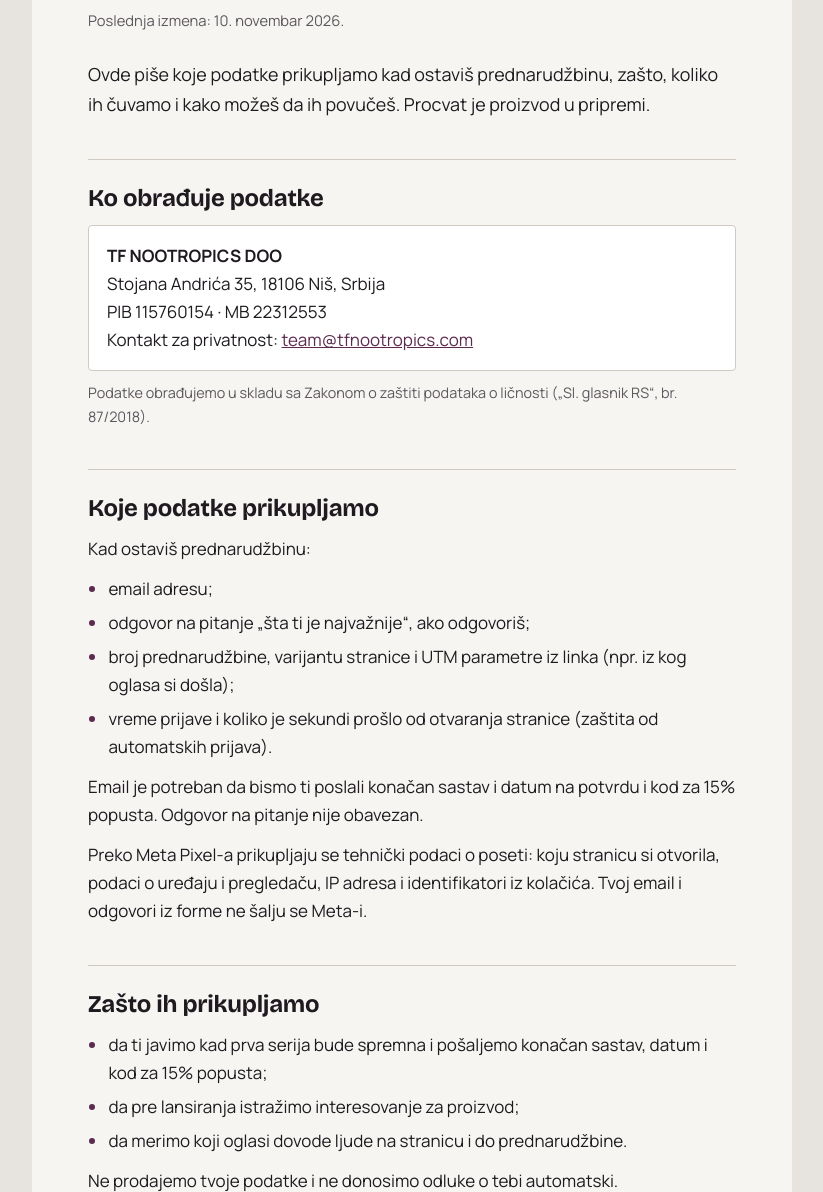
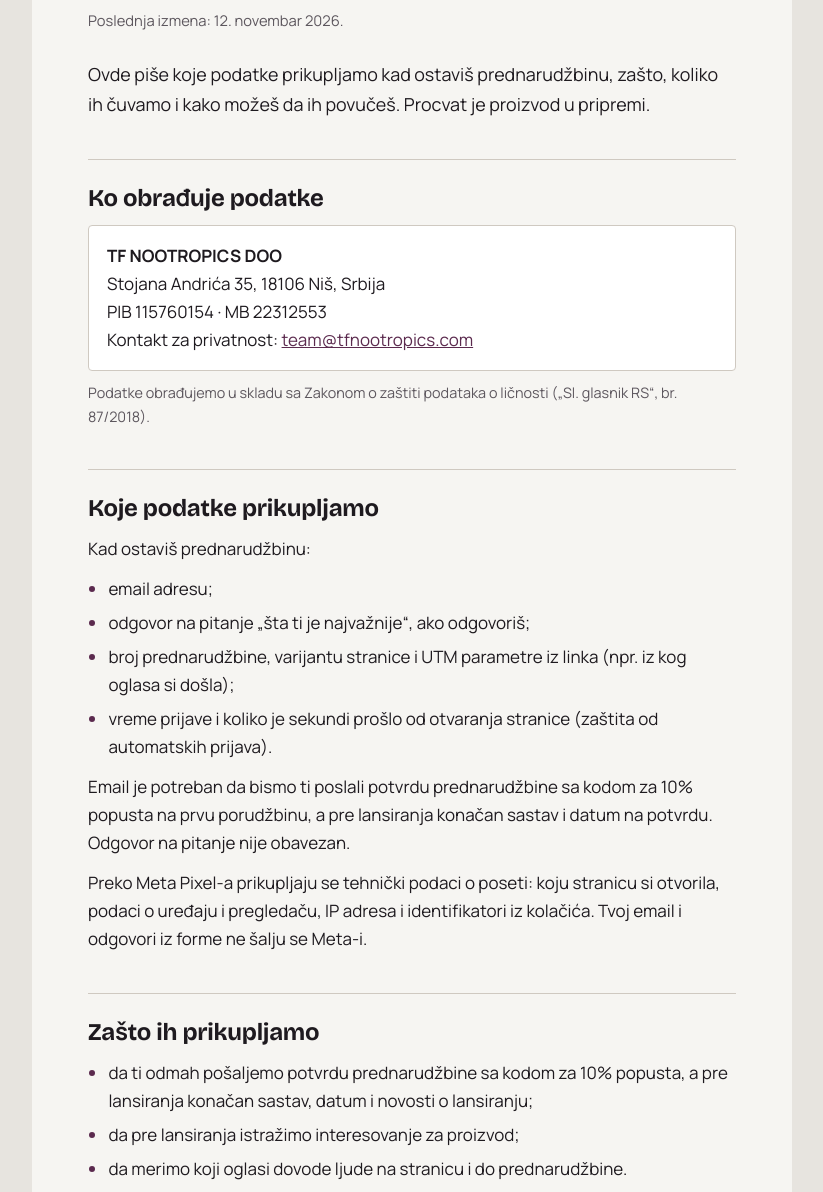
Before and after one commit to GeneralMarcus99/fam-fakedoor, a website: page landing/privatnost/index.html in a window 1280 px wide. Shown: the part 236-1428 px from the top of the page, without its empty margins (228-1051 px from the left). Drawn offline with nearby package versions, Linux system fonts and the light colour scheme.

Commit message:
Potvrdni mejl posle prednarudžbine + 10% popusta
- Apps Script v3.2: šalje HTML mejl "Dobrodošla u Procvat" sa procvat@ (kod = broj prednarudžbine), kolona Mejl u listu, limit 1 mejl/adresa/6 h i 300 dnevno
- landing: poruka posle prijave pominje poslat kod za 10%, slika za mejl u landing/mejl/
- politika privatnosti: 10% umesto 15%, Gmail kao obrađivač za slanje potvrde

Co-Authored-By: Claude Opus 5.5 <noreply@anthropic.com>
Claude-Session: https://claude.ai/code/session_014LAG3z9LWpnNf3rGAUo6TG

```diff
--- a/landing/privatnost/index.html
+++ b/landing/privatnost/index.html
@@ -92,7 +92,7 @@ footer a { color: inherit; }
     <article class="doc">
       <p class="eyebrow">Prednarudžbina · Procvat</p>
       <h1>Politika privatnosti</h1>
-      <p class="updated">Poslednja izmena: 10. novembar 2026.</p>
+      <p class="updated">Poslednja izmena: 12. novembar 2026.</p>
       <p class="lede">Ovde piše koje podatke prikupljamo kad ostaviš prednarudžbinu, zašto, koliko ih čuvamo i kako možeš da ih povučeš. Procvat je proizvod u pripremi.</p>
 
       <h2>Ko obrađuje podatke</h2>
@@ -112,12 +112,12 @@ footer a { color: inherit; }
         <li>broj prednarudžbine, varijantu stranice i UTM parametre iz linka (npr. iz kog oglasa si došla);</li>
         <li>vreme prijave i koliko je sekundi prošlo od otvaranja stranice (zaštita od automatskih prijava).</li>
       </ul>
-      <p>Email je potreban da bismo ti poslali konačan sastav i datum na potvrdu i kod za 15% popusta. Odgovor na pitanje nije obavezan.</p>
+      <p>Email je potreban da bismo ti poslali potvrdu prednarudžbine sa kodom za 10% popusta na prvu porudžbinu, a pre lansiranja konačan sastav i datum na potvrdu. Odgovor na pitanje nije obavezan.</p>
       <p>Preko Meta Pixel-a prikupljaju se tehnički podaci o poseti: koju stranicu si otvorila, podaci o uređaju i pregledaču, IP adresa i identifikatori iz kolačića. Tvoj email i odgovori iz forme ne šalju se Meta-i.</p>
 
       <h2>Zašto ih prikupljamo</h2>
       <ul>
-        <li>da ti javimo kad prva serija bude spremna i pošaljemo konačan sastav, datum i kod za 15% popusta;</li>
+        <li>da ti odmah pošaljemo potvrdu prednarudžbine sa kodom za 10% popusta, a pre lansiranja konačan sastav, datum i novosti o lansiranju;</li>
         <li>da pre lansiranja istražimo interesovanje za proizvod;</li>
         <li>da merimo koji oglasi dovode ljude na stranicu i do prednarudžbine.</li>
       </ul>
@@ -129,7 +129,7 @@ footer a { color: inherit; }
 
       <h2>Ko još ima pristup (obrađivači) i prenos van Srbije</h2>
       <ul>
-        <li><strong>Google</strong> (Google Apps Script i Google Sheets): čuvanje prijava sa liste;</li>
+        <li><strong>Google</strong> (Google Apps Script, Google Sheets i Gmail): čuvanje prijava sa liste i slanje potvrde prednarudžbine;</li>
         <li><strong>Meta Platforms</strong> (Meta Pixel): merenje oglasa;</li>
         <li><strong>Cloudflare</strong>: hosting stranice;</li>
         <li><strong>Google Fonts</strong>: učitavanje fontova;</li>
```
Also changed, not shown: landing/formula/index.html (+1 -1 lines), landing/mejl/dobrodosla.jpg (added), 1 other file.
